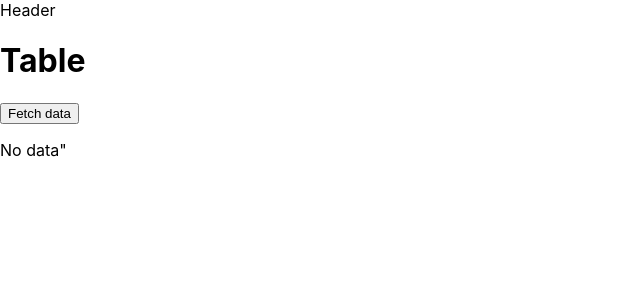
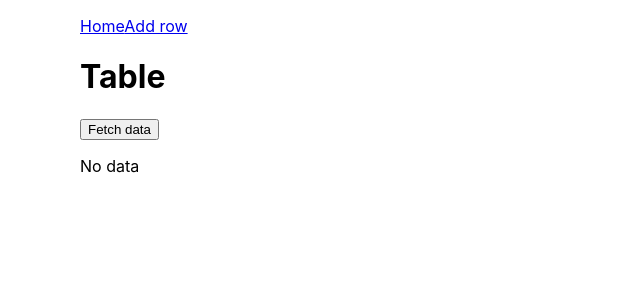
Before and after one commit to RuslanApkin/utip-test, a React (Create React App) app: page / in a window 1280 px wide. Shown: the top 300 px of the page, without its empty margins (0-640 px from the left). Built offline with nearby package versions, Linux system fonts and the light colour scheme; the HTML template or start-up script is replaced by a standard one.

Commit message:
feat: added header navigation

```diff
--- a/src/App.tsx
+++ b/src/App.tsx
@@ -12,7 +12,6 @@
 function App() {
   return (
     <>
-    <Header />
     <RouterProvider router={router} />
     </>
   );
@@ -24,10 +23,13 @@
 
 function Root() {
   return (
+    <>
+    <Header />
     <Routes>
       <Route path="/" element={<Home />} />
-      <Route path="addrow" element={<AddRow />} />
+      <Route path="/addrow" element={<AddRow />} />
     </Routes>
+    </>
   );
 }
 
--- a/src/Components/Header.tsx
+++ b/src/Components/Header.tsx
@@ -1,8 +1,14 @@
 import React from 'react'
+import { NavLink } from 'react-router-dom'
 
 function Header() {
   return (
-    <div>Header</div>
+    <header>
+      <nav>
+        <NavLink to="/">Home</NavLink>
+        <NavLink to="/addrow">Add row</NavLink>
+      </nav>
+    </header>
   )
 }
 
--- a/src/Pages/Home/Home.tsx
+++ b/src/Pages/Home/Home.tsx
@@ -10,7 +10,7 @@
         <h1>Table</h1>
         <button>Fetch data</button>
         {
-            data ? <table></table> : <p>No data"</p>
+            data ? <table></table> : <p>No data</p>
             }
     </div>
   )
--- a/src/index.css
+++ b/src/index.css
@@ -5,6 +5,7 @@
     sans-serif;
   -webkit-font-smoothing: antialiased;
   -moz-osx-font-smoothing: grayscale;
+  padding: 1rem 5rem;
 }
 
 code {
```
